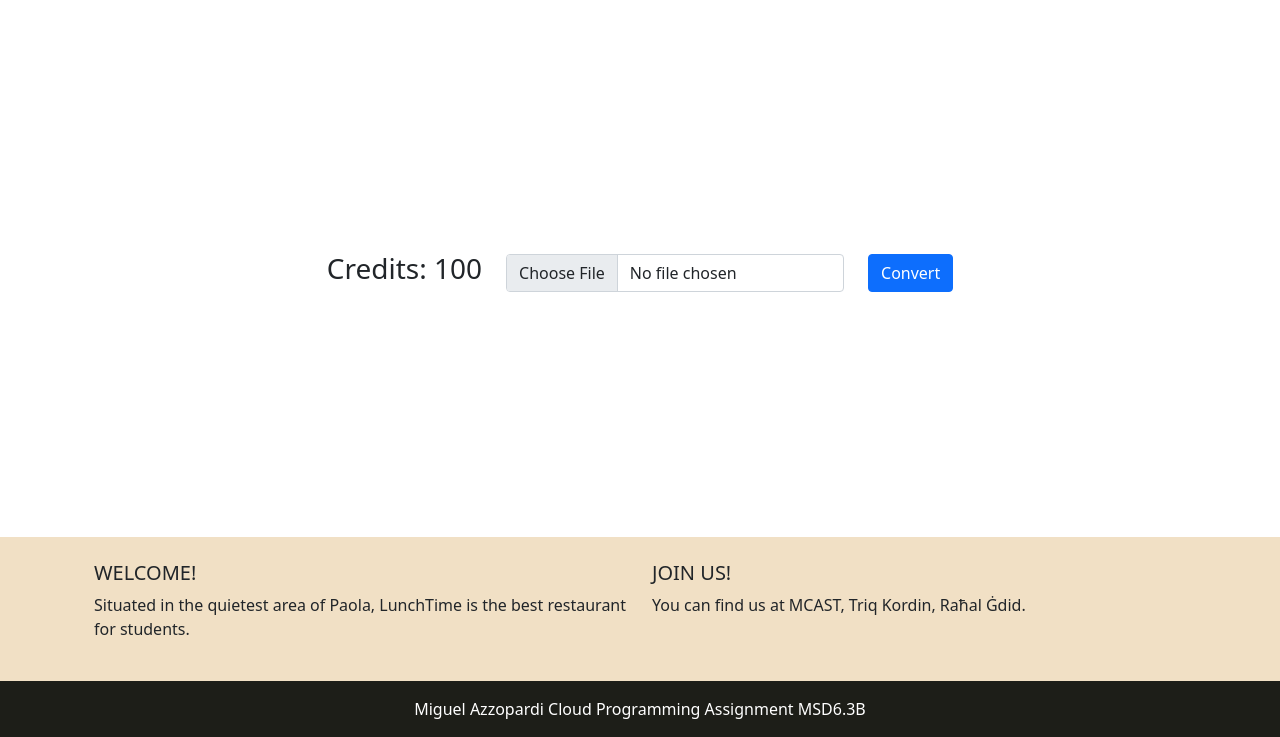
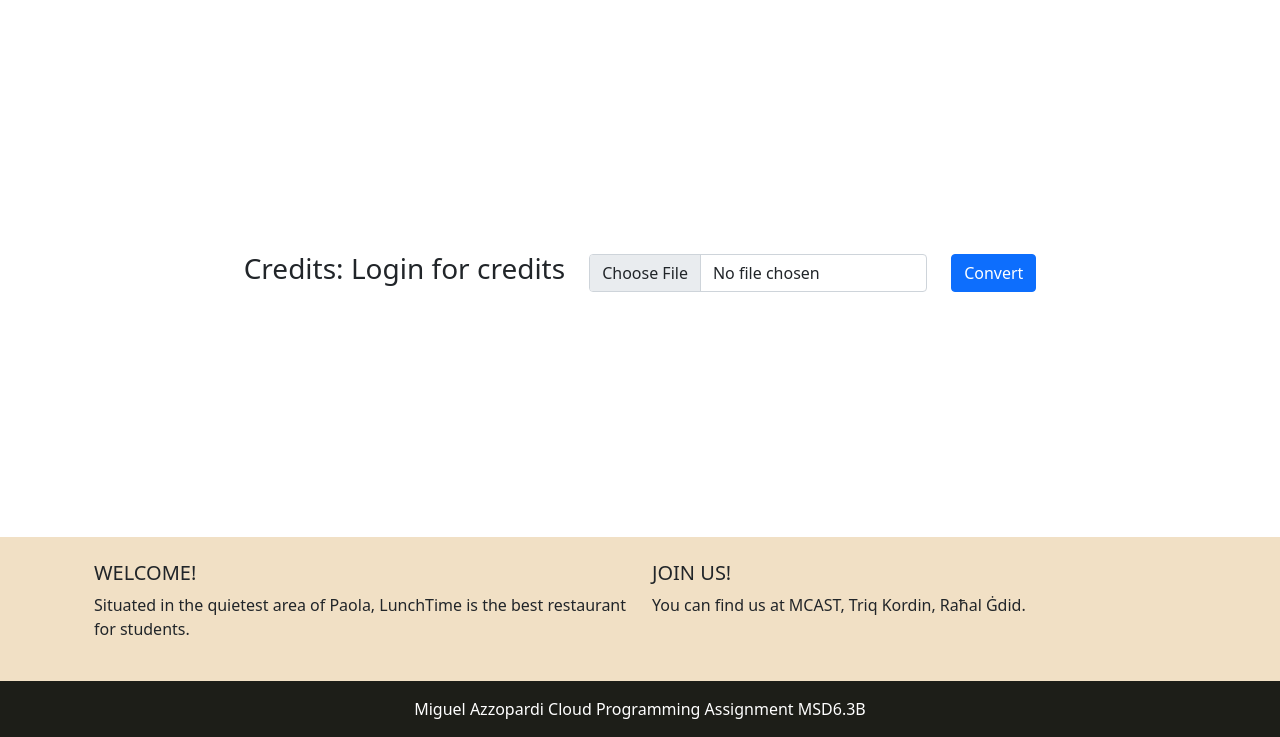
Before and after one commit to MiguelAzzopardi/CloudLesson1, a plain HTML site: page frontend/index.html in a window 1280 px wide. Shown: the part 63-800 px from the top of the page. Drawn offline with nearby package versions, Linux system fonts and the light colour scheme; files that its build step writes are made by us from their sources; files whose address does not match are found by name.

Commit message:
Final PC Thursday

```diff
--- a/frontend/index.html
+++ b/frontend/index.html
@@ -66,7 +66,7 @@
       <div class="container-fluid" style="height: 70vh">
         <div class="row justify-content-center m-3m align-items-center" style="height: 100%">
           <div class="col-auto justify-content-center">
-            <h3 id="accountTokens">Credits: 100</h3>
+            <h3 id="accountTokens">Credits: Login for credits</h3>
           </div>
           <div class="col-auto justify-content-center">
             <input id="fileInput" class="form-control" type="file" id="formFile" accept="image/*"/>
```
